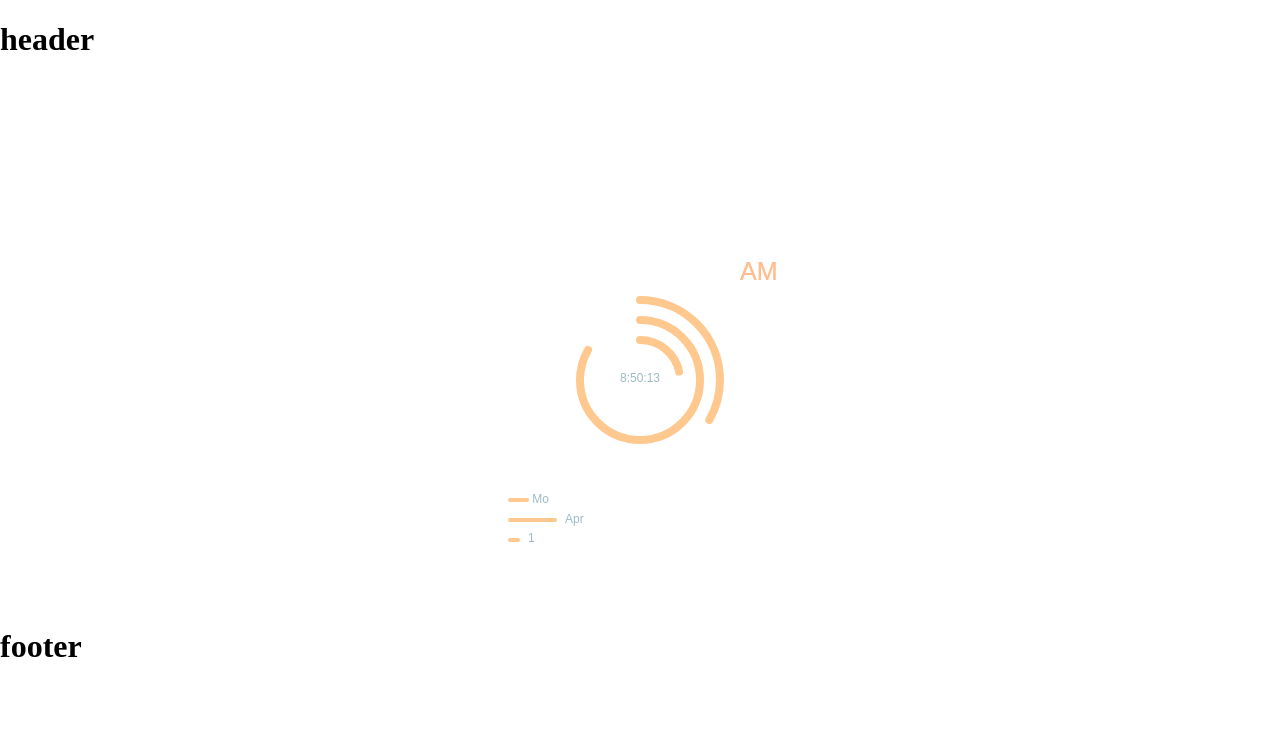
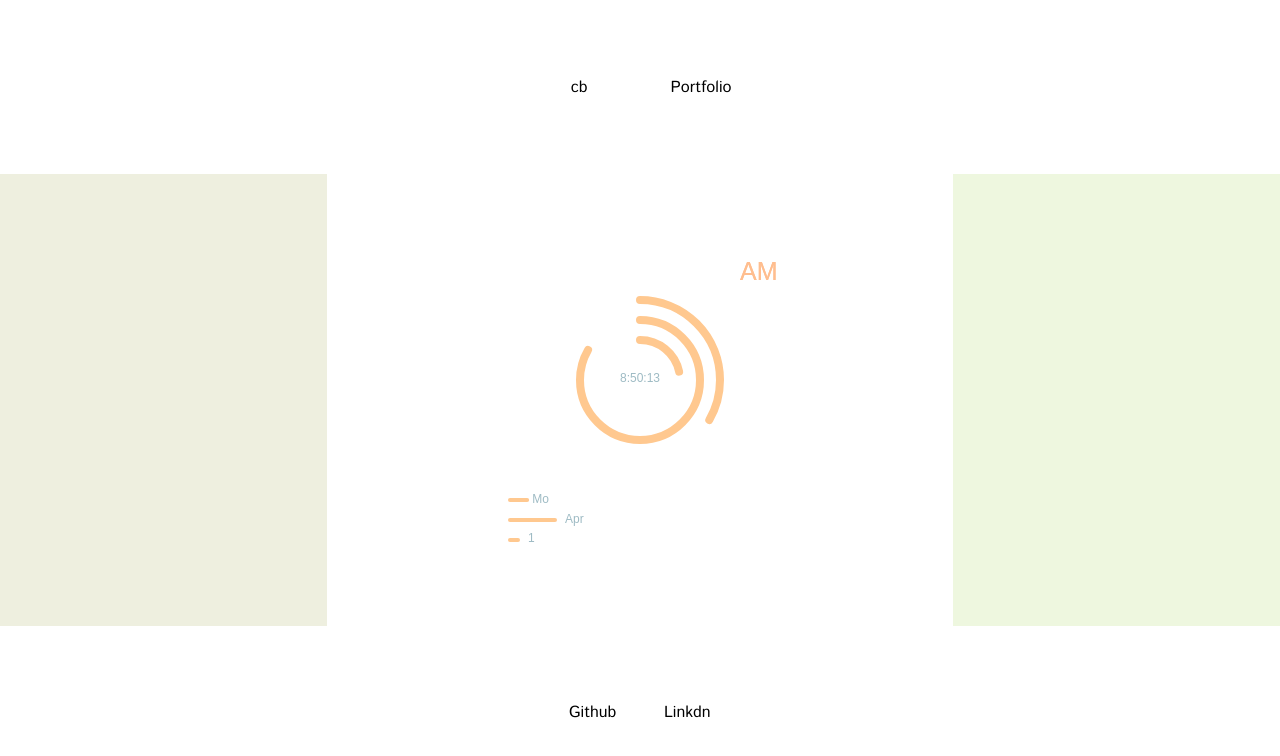
Before and after one commit to ralphluring/final-portfolio, a plain HTML site: page index.html in a window 1280 px wide. Drawn offline with nearby package versions, Linux system fonts and the light colour scheme.

Commit message:
all basic styles

```diff
--- a/assets/css/style.css
+++ b/assets/css/style.css
@@ -1,9 +1,7 @@
 body {
   margin: 0;
+  font-family: 'Istok Web', sans-serif;
 }
-/* #container *{
-  border:.5px solid #000;
-} */
 
 #container{
   display: grid;
@@ -16,14 +14,37 @@ body {
 
 header{
   grid-area: header;
+display: flex;
+justify-content: center;
+align-items: center;
 }
+
+nav{
+  display: grid;
+  grid-template-columns: 1fr 1fr 1fr;
+  grid-template-areas:
+  "logo s portfolio"
+  ;
+}
+
+nav a{
+  text-align: center;
+  text-decoration: none;
+  color:#000
+}
+
+#logo{grid-area: logo;}
+#portfolio{grid-area: portfolio;}
+
 
 #left{
   grid-area: left;
+  background-color: #EEEFDF;
 }
 
 #right{
   grid-area: right;
+  background-color: #EEF7DF;
 }
 
 #canvas-container{
@@ -57,4 +78,7 @@ header{
 
 footer{
   grid-area: footer;
+  display: flex;
+  justify-content: center;
+  align-items: center;
 }
--- a/index.html
+++ b/index.html
@@ -5,14 +5,20 @@
     <meta name="viewport" content="width=device-width, initial-scale=1.0">
     <meta http-equiv="X-UA-Compatible" content="ie=edge">
     <link rel="stylesheet" href="./assets/css/style.css">
-    <title>Canvas</title>
+    <title>Cb</title>
+    <link href="https://fonts.googleapis.com/css?family=Istok+Web" rel="stylesheet">
+
     <script src="https://rawgit.com/moment/moment/2.2.1/min/moment.min.js"></script>
 
 </head>
 <body>
     <div id="container">
         <header>
-            <h1>header</h1>
+            <nav>
+                <a href="#index.html" id="logo">cb</a>
+                <div class="s"></div>
+                <a href="#index.html" id="Portfolio">Portfolio</a>
+            </nav>
         </header>
 
         <div id="left"></div>
@@ -27,7 +33,12 @@
 
         <div id="right"></div>
         <footer>
-            <h1>footer</h1>
+                <nav>
+                        <a href="" id="github">Github</a>
+                        <div class="s"></div>
+                        <a href="" id="linkdn">Linkdn</a>
+                    </nav>
+
         </footer>
     </div>
     <script src="https://cdnjs.cloudflare.com/ajax/libs/jquery/3.2.1/jquery.min.js"></script>
```
